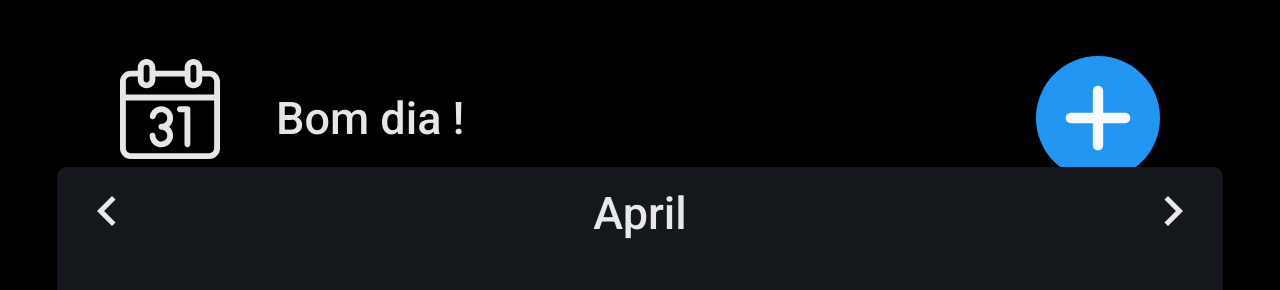
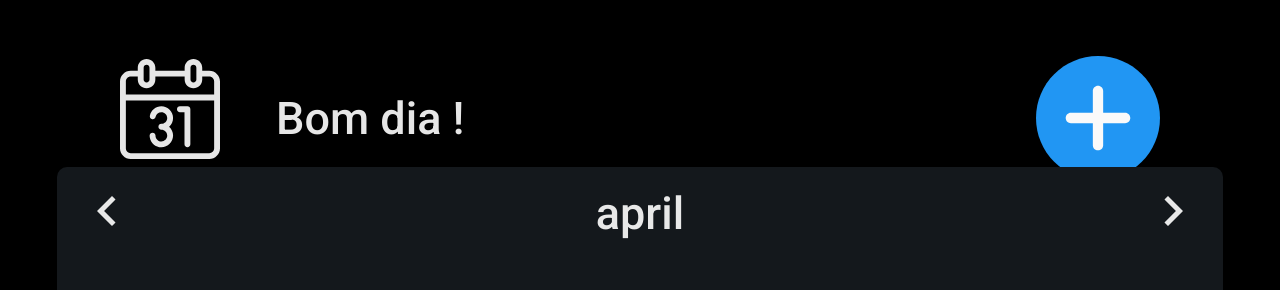
Before and after one commit to dhouglasbn/Mycalendar, a React (Create React App) app in the folder web/: page /calendar in a window 1280 px wide. Shown: the top 290 px of the page. Built offline with nearby package versions, Linux system fonts and the light colour scheme.

Commit message:
working at month name at calendar header

```diff
--- a/web/package.json
+++ b/web/package.json
@@ -11,6 +11,7 @@
     "@types/react": "^17.0.3",
     "@types/react-dom": "^17.0.3",
     "axios": "^0.21.1",
+    "moment": "^2.29.1",
     "react": "^17.0.2",
     "react-dom": "^17.0.2",
     "react-icons": "^4.2.0",
--- a/web/src/pages/Calendar/index.tsx
+++ b/web/src/pages/Calendar/index.tsx
@@ -1,14 +1,30 @@
-import React from "react";
+import React, { useEffect, useState } from "react";
 import "./styles.css";
 import logo from "../../Assets/calendar2.svg";
 import plus from "../../Assets/plus.svg";
+import moment from "moment";
 
 import { MdKeyboardArrowRight, MdKeyboardArrowLeft } from "react-icons/md"
 
 
 const Calendar = () => {
+    const [month, setMonth] = useState(moment(new Date()).month())
     const name = localStorage.getItem("name");
+
     // const email = localStorage.getItem("email");
+    const monthNames = ["january",
+                        "february",
+                        "march",
+                        "april",
+                        "may",
+                        "june",
+                        "july",
+                        "august",
+                        "september",
+                        "october",
+                        "november",
+                        "december"
+                    ]
 
     return (
         <div id="calendar-page">
@@ -33,7 +49,7 @@ const Calendar = () => {
                         <span>
                             <MdKeyboardArrowLeft  className="arrow"/>
                         </span>
-                        <h3>April</h3>
+                        <h3>{monthNames[month]}</h3>
                         <span >
                             <MdKeyboardArrowRight className="arrow"/>
                         </span>
```
Also changed, not shown: 1 other file (tests, documents, lock files or other folders).
